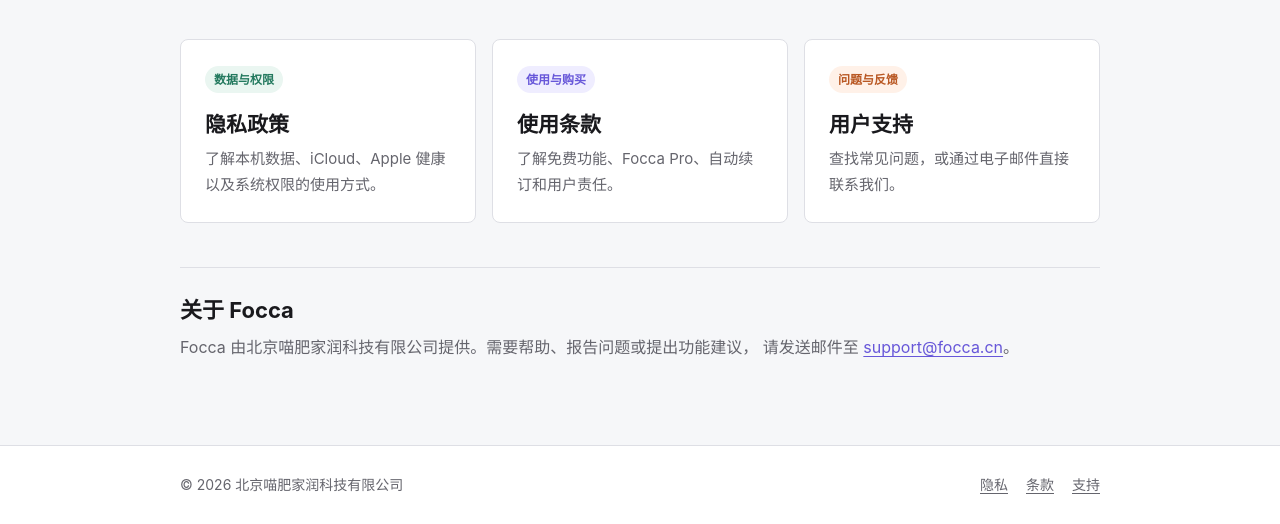
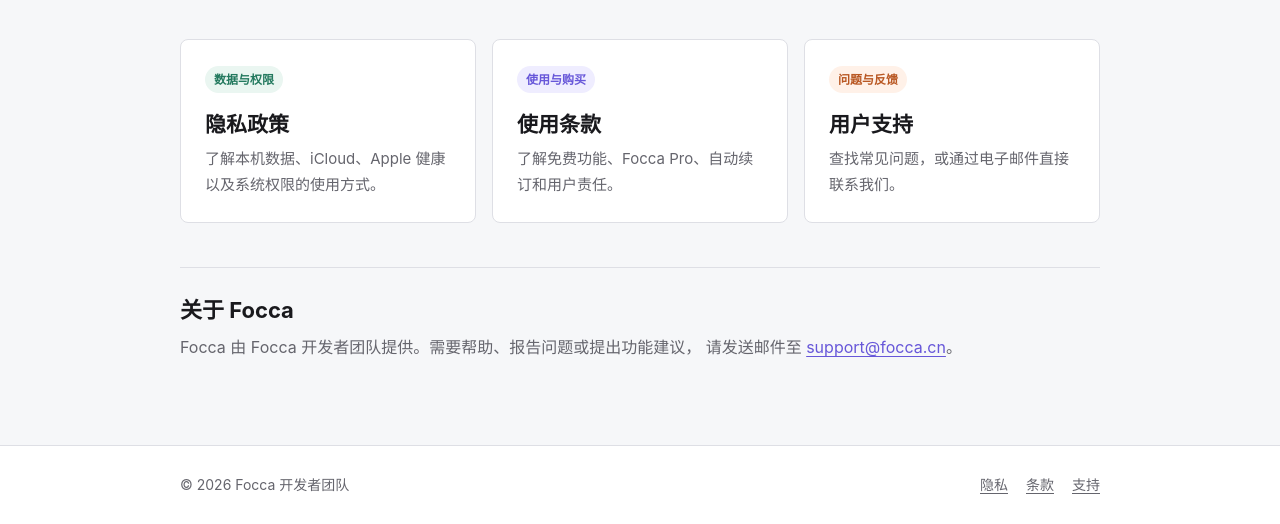
Before and after one commit to Erinining/focca-site, a plain HTML site: page index.html in a window 1280 px wide. Shown: the part 373-897 px from the top of the page. Drawn offline with Linux system fonts and the light colour scheme.

Commit message:
Add files via upload
Update developer identity for individual distribution

```diff
--- a/index.html
+++ b/index.html
@@ -53,7 +53,7 @@
             <div class="direct-contact">
                 <h2>关于 Focca</h2>
                 <p>
-                    Focca 由北京喵肥家润科技有限公司提供。需要帮助、报告问题或提出功能建议，
+                    Focca 由 Focca 开发者团队提供。需要帮助、报告问题或提出功能建议，
                     请发送邮件至 <a href="mailto:support@focca.cn">support@focca.cn</a>。
                 </p>
             </div>
@@ -62,7 +62,7 @@
 
     <footer class="site-footer">
         <div class="site-footer-inner">
-            <span>© 2026 北京喵肥家润科技有限公司</span>
+            <span>© 2026 Focca 开发者团队</span>
             <div class="footer-links">
                 <a href="privacy.html">隐私</a>
                 <a href="terms.html">条款</a>
```
Also changed, not shown: privacy.html (+2 -2 lines), support.html (+1 -1 lines), terms.html (+2 -2 lines).
